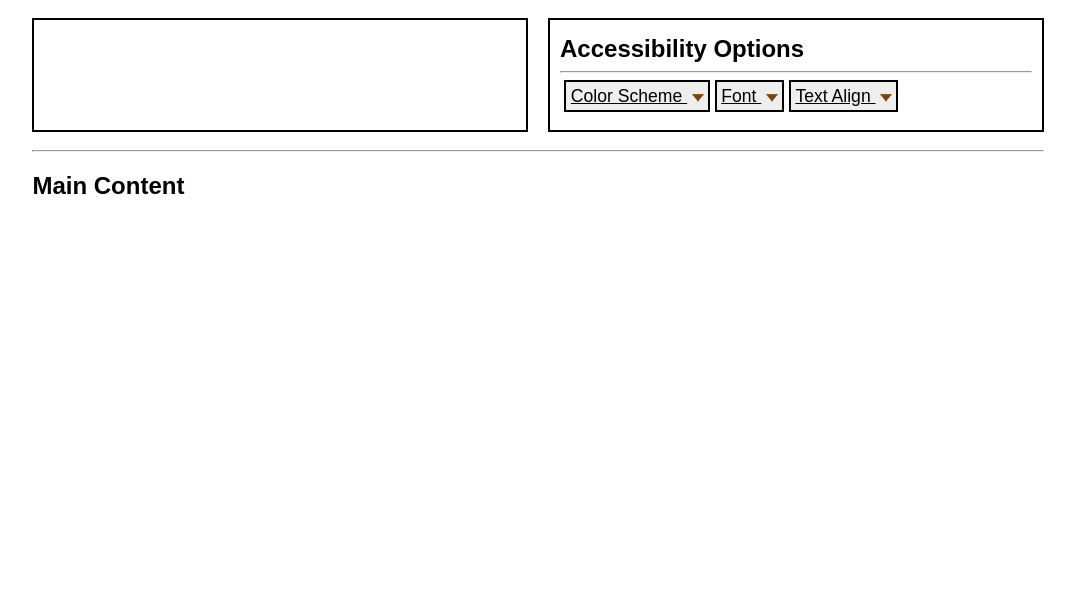
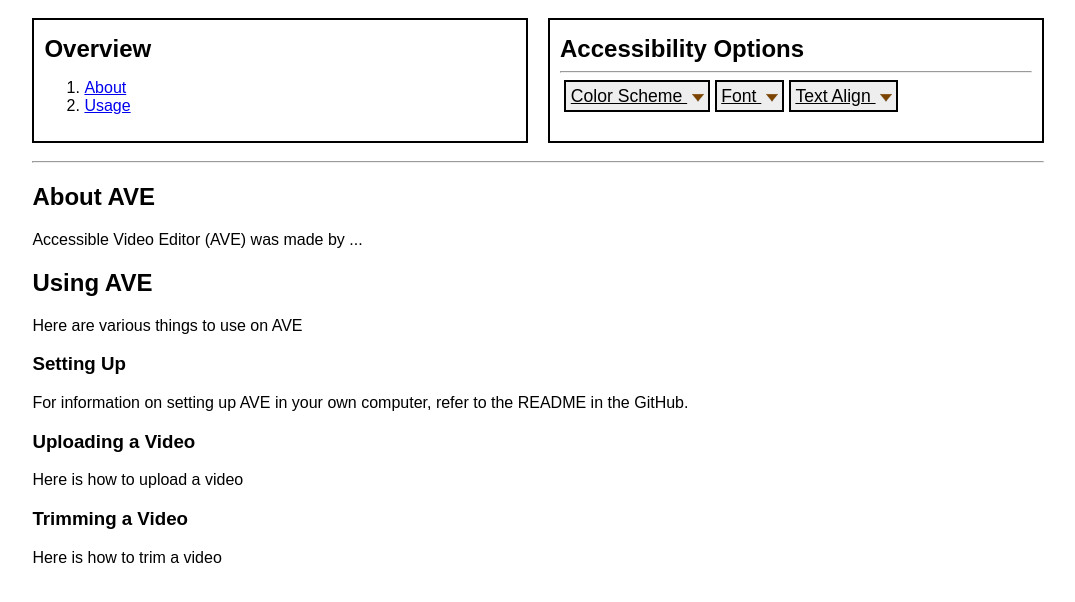
Before and after one commit to sjdobesh/ave, a Flask app: page /about in a window 1280 px wide. Shown: the part 134-736 px from the top of the page, without its empty margins (102-1177 px from the left). Run offline with Flask 2, Linux system fonts and the light colour scheme; some web fonts are replaced.

Commit message:
Add overview nav and scaffolding

```diff
--- a/templates/about.html
+++ b/templates/about.html
@@ -3,6 +3,30 @@
 {% block h1 %}About - Accessible Video Editor{% endblock %}
 {% block link1href %}/{% endblock %}
 {% block link1text %}Editor{% endblock %}
+
+<!-- TODO: Figure out how to make these considered alerts to screen reader users.
+Setting an alert role didn't seem to help; should the alerts go at the top of the page? Decide later. -->
+{% block col1role %}navigation{% endblock %}
+{% block col1attributes %}aria-label="Overview"{% endblock %}
+{% block col1h2 %}Overview{% endblock %}
+{% block col1content %}
+<ol>
+    <li><a href="#about">About</a></li>
+    <li><a href="#use">Usage</a></li>
+</ol>
+{% endblock %}
+
+
 {% block main %}
-<h2>Main Content</h2>
+<h2 id="about">About AVE</h2>
+<p>Accessible Video Editor (AVE) was made by ...</p>
+<h2 id="use">Using AVE</h2>
+<p>Here are various things to use on AVE</p>
+<h3>Setting Up</h3>
+<p>For information on setting up AVE in your own computer, refer to the README in the GitHub.</p>
+<h3>Uploading a Video</h3>
+<p>Here is how to upload a video</p>
+<h3>Trimming a Video</h3>
+<p>Here is how to trim a video</p>
+
 {% endblock %}
```
